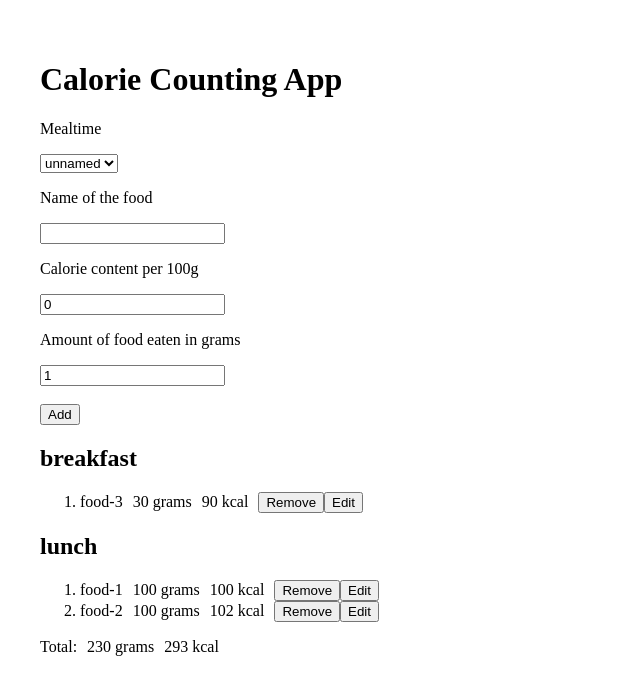
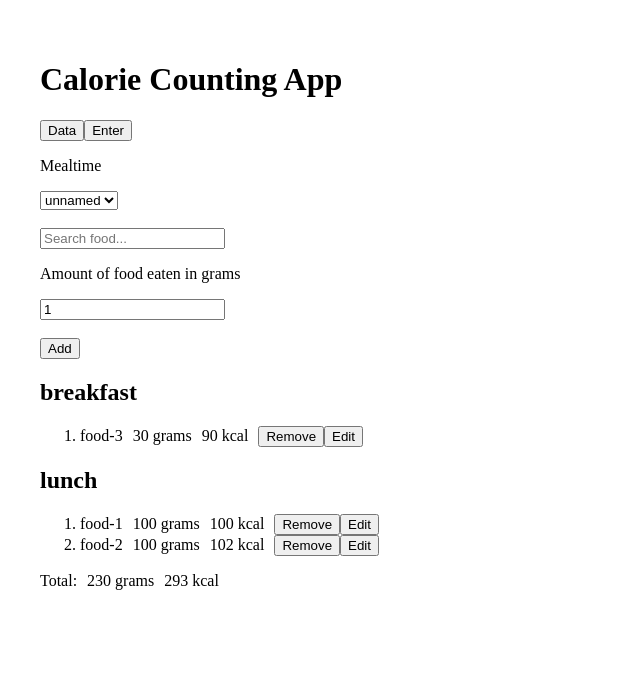
Before and after one commit to KateSerhiienko/calorie-counting-app, a Vue app: page / in a window 1280 px wide. Shown: the top 694 px of the page, without its empty margins (0-640 px from the left). Built offline with nearby package versions, Linux system fonts and the light colour scheme.

Commit message:
add: introduce ability to create food items from database and manually

```diff
--- a/src/components/FoodInput.vue
+++ b/src/components/FoodInput.vue
@@ -1,15 +1,43 @@
 <template>
+  <div>
+    <button @click="toggleMode('database')">Data</button>
+    <button @click="toggleMode('manual')">Enter</button>
+  </div>
+
+  <div>
     <p>Mealtime</p>
     <select v-model="mealtime">
       <option v-for="mealtimeName in mealtimeMap" :key="mealtimeName">
         {{ mealtimeName }}
       </option>
     </select>
-  <div>
+
+    <div v-show="inputMode === 'database'">
+      <br />
+      <input type="text" v-model="searchQuery" placeholder="Search food..." />
+      <ul v-show="searchQuery != ''">
+        <li
+          v-for="food in filteredAndSortedDatabase"
+          :key="food.id"
+          @click="addFromDatabase(food)"
+        >
+          {{ food.name }} {{ food.caloriesPer100g }} kcal
+        </li>
+      </ul>
+    </div>
+
+    <div v-show="inputMode === 'manual'">
       <p>Name of the food</p>
-    <input type="string" v-model="foodName" />
+      <input type="text" v-model="foodName" @input="searchQuery = ''" />
       <p>Calorie content per 100g</p>
-    <input type="number" v-model="caloriesPer100g" min="0" />
+      <input
+        type="number"
+        v-model="caloriesPer100g"
+        min="0"
+        @input="searchQuery = ''"
+      />
+    </div>
+
     <p>Amount of food eaten in grams</p>
     <input type="number" v-model="foodWeight" min="1" />
     <br />
@@ -28,22 +56,54 @@ export default {
   },
   data() {
     return {
+      inputMode: 'database',
+      database: [
+        { id: 1111, name: 'Banana', caloriesPer100g: 300 },
+        { id: 2222, name: 'Apple', caloriesPer100g: 200 },
+        { id: 3333, name: 'Apricot', caloriesPer100g: 300 },
+      ],
+      searchQuery: '',
       mealtime: 'unnamed',
       foodName: '',
       caloriesPer100g: 0,
       foodWeight: 1,
     };
   },
+  computed: {
+    filteredAndSortedDatabase() {
+      return this.database
+        .filter((food) => {
+          return food.name
+            .toLowerCase()
+            .includes(this.searchQuery.toLowerCase());
+        })
+        .sort((a, b) => {
+          return a.name.localeCompare(b.name);
+        });
+    },
+  },
   methods: {
+    toggleMode(mode) {
+      this.inputMode = mode;
+    },
+    addFromDatabase(food) {
+      this.searchQuery = food.name;
+      this.foodName = food.name;
+      this.caloriesPer100g = food.caloriesPer100g;
+    },
     addFood() {
-      if (
-        this.foodName.trim() === '' ||
-        this.caloriesPer100g < 0 ||
-        this.foodWeight <= 0
-      ) {
-        console.log('Error');
-        // todo - Error message
+      if (!this.isValidInput()) {
+        console.log('Error: Invalid input.');
         return;
+      }
+
+      if (this.inputMode === 'manual') {
+        const existingFood = this.database.find(
+          (food) => food.name.toLowerCase() === this.foodName.toLowerCase()
+        );
+        if (existingFood) {
+          this.caloriesPer100g = existingFood.caloriesPer100g;
+        }
       }
 
       const foodToAdd = {
@@ -61,6 +121,24 @@ export default {
       this.foodName = '';
       this.caloriesPer100g = 0;
       this.foodWeight = 1;
+      this.searchQuery = '';
+    },
+    isValidInput() {
+      if (this.inputMode === 'database' && !this.searchQuery) {
+        console.log('Error: Search query is empty.');
+        return false;
+      }
+
+      if (
+        this.foodName.trim() === '' ||
+        this.caloriesPer100g <= 0 ||
+        this.foodWeight <= 0
+      ) {
+        console.log('Error: Invalid food information.');
+        return false;
+      }
+
+      return true;
     },
   },
   emits: ['food-added'],
```
Lines whose indentation alone changed are shown as unchanged.
